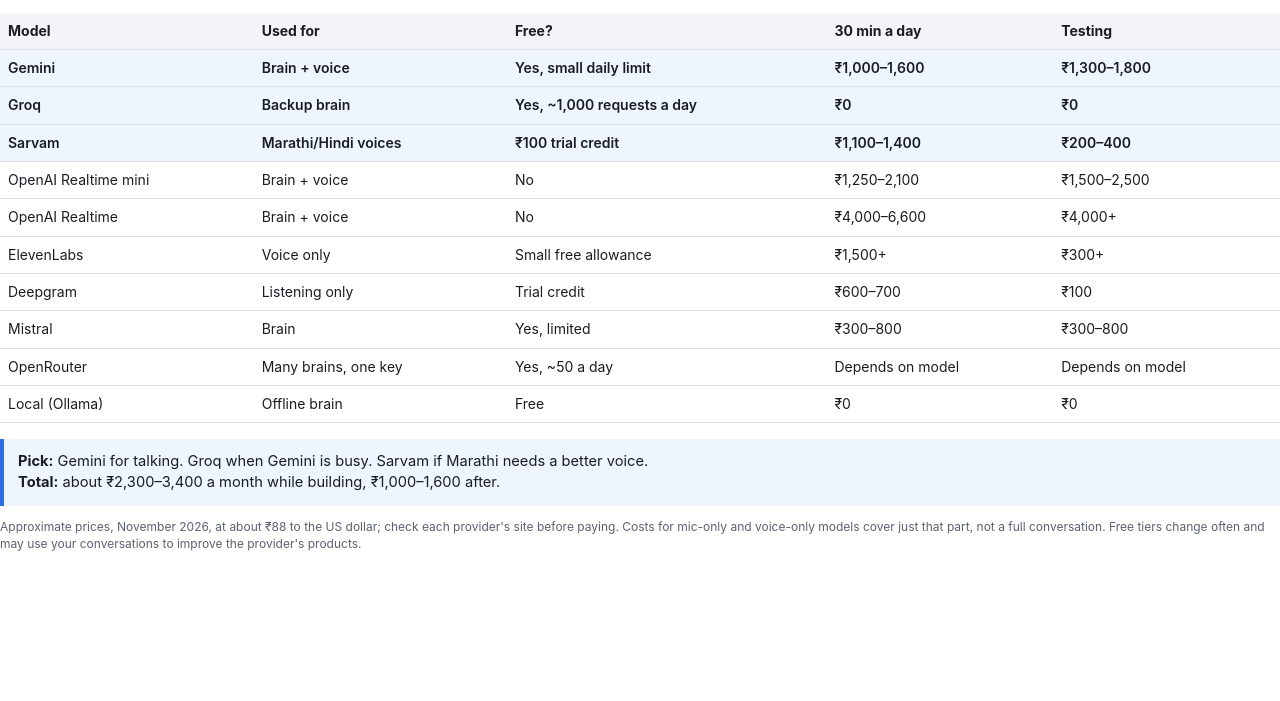
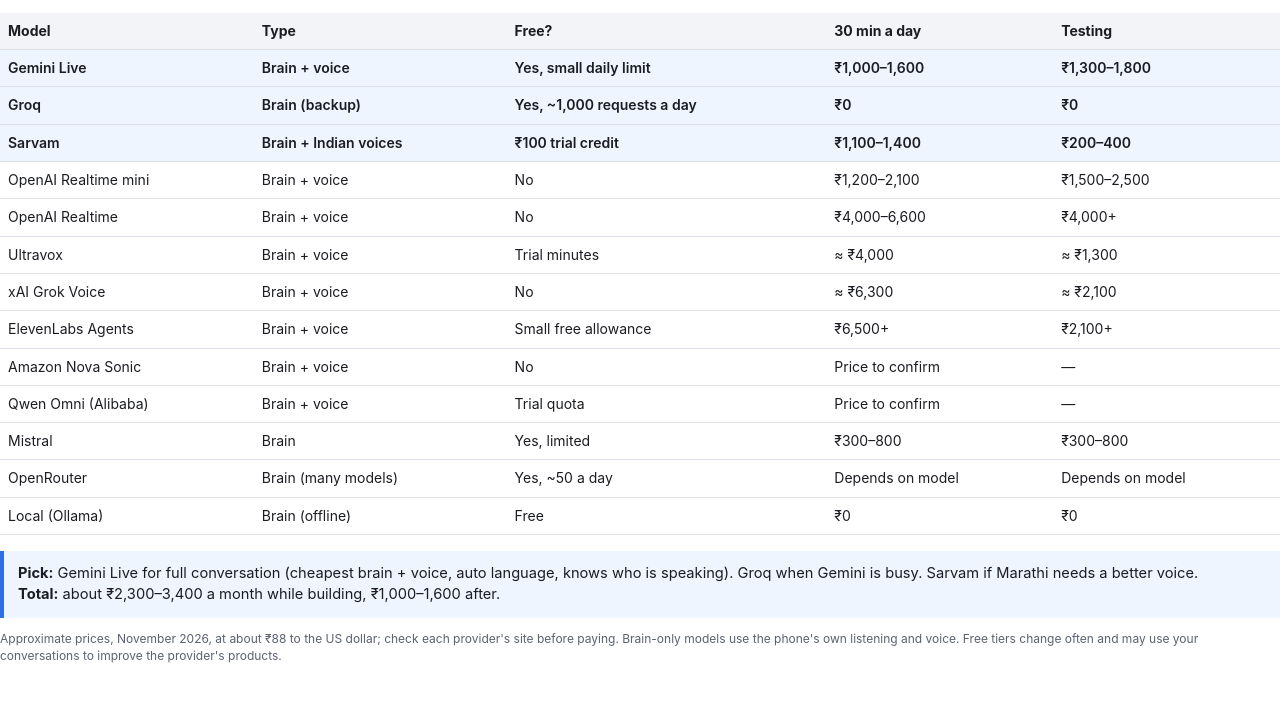
Before and after one commit to chiragpawar2/TODO, a plain HTML site: page research/ai-models-for-todo.html in a window 1280 px wide. Shown: the part 67-768 px from the top of the page. Drawn offline with Linux system fonts and the light colour scheme.

Commit message:
Research: brain + voice options, listening-only removed
Co-Authored-By: Claude Opus 5.5 <noreply@anthropic.com>

```diff
--- a/research/ai-models-for-todo.html
+++ b/research/ai-models-for-todo.html
@@ -14,18 +14,21 @@ tr.win td{background:#eef5ff;font-weight:600}
 <h1>AI models for TODO</h1>
 <p class="sub">Monthly cost for 30 minutes of conversation a day, and for our testing. Blue = recommended.</p>
 <table>
-<tr><th>Model</th><th>Used for</th><th>Free?</th><th>30 min a day</th><th>Testing</th></tr>
-<tr class="win"><td>Gemini</td><td>Brain + voice</td><td>Yes, small daily limit</td><td>₹1,000–1,600</td><td>₹1,300–1,800</td></tr>
-<tr class="win"><td>Groq</td><td>Backup brain</td><td>Yes, ~1,000 requests a day</td><td>₹0</td><td>₹0</td></tr>
-<tr class="win"><td>Sarvam</td><td>Marathi/Hindi voices</td><td>₹100 trial credit</td><td>₹1,100–1,400</td><td>₹200–400</td></tr>
-<tr><td>OpenAI Realtime mini</td><td>Brain + voice</td><td>No</td><td>₹1,250–2,100</td><td>₹1,500–2,500</td></tr>
+<tr><th>Model</th><th>Type</th><th>Free?</th><th>30 min a day</th><th>Testing</th></tr>
+<tr class="win"><td>Gemini Live</td><td>Brain + voice</td><td>Yes, small daily limit</td><td>₹1,000–1,600</td><td>₹1,300–1,800</td></tr>
+<tr class="win"><td>Groq</td><td>Brain (backup)</td><td>Yes, ~1,000 requests a day</td><td>₹0</td><td>₹0</td></tr>
+<tr class="win"><td>Sarvam</td><td>Brain + Indian voices</td><td>₹100 trial credit</td><td>₹1,100–1,400</td><td>₹200–400</td></tr>
+<tr><td>OpenAI Realtime mini</td><td>Brain + voice</td><td>No</td><td>₹1,200–2,100</td><td>₹1,500–2,500</td></tr>
 <tr><td>OpenAI Realtime</td><td>Brain + voice</td><td>No</td><td>₹4,000–6,600</td><td>₹4,000+</td></tr>
-<tr><td>ElevenLabs</td><td>Voice only</td><td>Small free allowance</td><td>₹1,500+</td><td>₹300+</td></tr>
-<tr><td>Deepgram</td><td>Listening only</td><td>Trial credit</td><td>₹600–700</td><td>₹100</td></tr>
+<tr><td>Ultravox</td><td>Brain + voice</td><td>Trial minutes</td><td>≈ ₹4,000</td><td>≈ ₹1,300</td></tr>
+<tr><td>xAI Grok Voice</td><td>Brain + voice</td><td>No</td><td>≈ ₹6,300</td><td>≈ ₹2,100</td></tr>
+<tr><td>ElevenLabs Agents</td><td>Brain + voice</td><td>Small free allowance</td><td>₹6,500+</td><td>₹2,100+</td></tr>
+<tr><td>Amazon Nova Sonic</td><td>Brain + voice</td><td>No</td><td>Price to confirm</td><td>—</td></tr>
+<tr><td>Qwen Omni (Alibaba)</td><td>Brain + voice</td><td>Trial quota</td><td>Price to confirm</td><td>—</td></tr>
 <tr><td>Mistral</td><td>Brain</td><td>Yes, limited</td><td>₹300–800</td><td>₹300–800</td></tr>
-<tr><td>OpenRouter</td><td>Many brains, one key</td><td>Yes, ~50 a day</td><td>Depends on model</td><td>Depends on model</td></tr>
-<tr><td>Local (Ollama)</td><td>Offline brain</td><td>Free</td><td>₹0</td><td>₹0</td></tr>
+<tr><td>OpenRouter</td><td>Brain (many models)</td><td>Yes, ~50 a day</td><td>Depends on model</td><td>Depends on model</td></tr>
+<tr><td>Local (Ollama)</td><td>Brain (offline)</td><td>Free</td><td>₹0</td><td>₹0</td></tr>
 </table>
-<div class="pick"><b>Pick:</b> Gemini for talking. Groq when Gemini is busy. Sarvam if Marathi needs a better voice.<br><b>Total:</b> about ₹2,300–3,400 a month while building, ₹1,000–1,600 after.</div>
-<p class="note">Approximate prices, November 2026, at about ₹88 to the US dollar; check each provider's site before paying. Costs for mic-only and voice-only models cover just that part, not a full conversation. Free tiers change often and may use your conversations to improve the provider's products.</p>
+<div class="pick"><b>Pick:</b> Gemini Live for full conversation (cheapest brain + voice, auto language, knows who is speaking). Groq when Gemini is busy. Sarvam if Marathi needs a better voice.<br><b>Total:</b> about ₹2,300–3,400 a month while building, ₹1,000–1,600 after.</div>
+<p class="note">Approximate prices, November 2026, at about ₹88 to the US dollar; check each provider's site before paying. Brain-only models use the phone's own listening and voice. Free tiers change often and may use your conversations to improve the provider's products.</p>
 </body></html>
```
Also changed, not shown: 1 other file.
